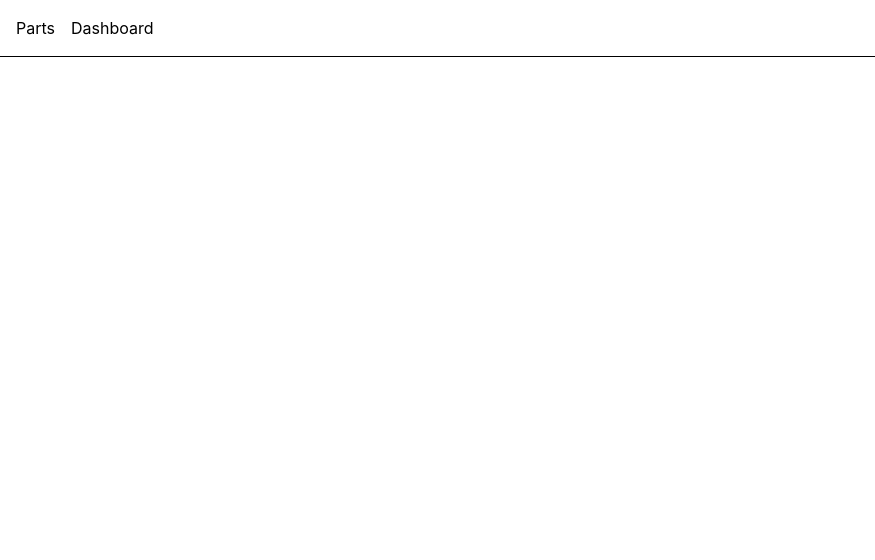
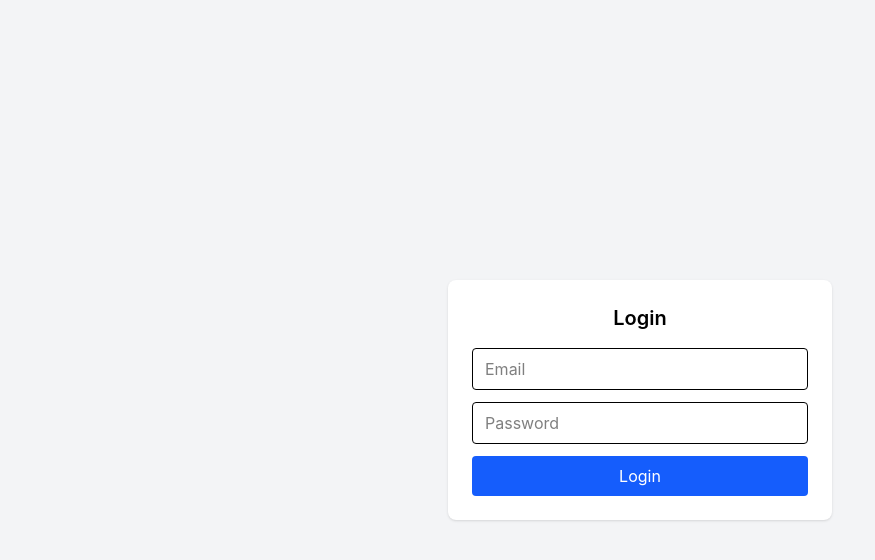
Before and after one commit to deejayzhen/InventorySys-FSDev-, a React (Vite) app in the folder frontend/: page /login in a window 1280 px wide. Before the commit this address had no page. Shown: the top 560 px of the page, without its empty margins (0-875 px from the left). Built offline with nearby package versions, Linux system fonts and the light colour scheme.

Commit message:
Add frontend login with protected routes

```diff
--- a/frontend/src/App.tsx
+++ b/frontend/src/App.tsx
@@ -1,17 +1,44 @@
-import { BrowserRouter, Link, Route, Routes } from "react-router";
+import { BrowserRouter, Link, Navigate, Route, Routes } from "react-router";
 import PartsPage from "./PartsPage";
 import Dashboard from "./Dashboard";
+import LoginPage from "./LoginPage";
+import { useAuthStore } from "./authStore";
 
 function App() {
+  const token = useAuthStore((s) => s.token);
+  const setToken = useAuthStore((s) => s.setToken);
+
   return (
     <BrowserRouter>
-      <nav className="flex gap-4 p-4 border-b">
-        <Link className="hover:underline" to="/">Parts</Link>
-        <Link className="hover:underline" to="/dashboard">Dashboard</Link>
-      </nav>
+      {token && (
+        <nav className="flex gap-4 p-4 border-b">
+          <Link className="hover:underline" to="/">
+            Parts
+          </Link>
+          <Link className="hover:underline" to="/dashboard">
+            Dashboard
+          </Link>
+          <button
+            className="ml-auto hover:underline"
+            onClick={() => setToken(null)}
+          >
+            Logout
+          </button>
+        </nav>
+      )}
       <Routes>
-        <Route path="/" element={<PartsPage />} />
-        <Route path="/dashboard" element={<Dashboard />} />
+        <Route
+          path="/login"
+          element={token ? <Navigate to="/" /> : <LoginPage />}
+        />
+        <Route
+          path="/"
+          element={token ? <PartsPage /> : <Navigate to="/login" />}
+        />
+        <Route
+          path="/dashboard"
+          element={token ? <Dashboard /> : <Navigate to="/login" />}
+        />
       </Routes>
     </BrowserRouter>
   );
--- /dev/null
+++ b/frontend/src/LoginPage.tsx
@@ -0,0 +1,61 @@
+import { useState } from "react";
+import { useMutation } from "@tanstack/react-query";
+import { useNavigate } from "react-router";
+import { login } from "./api";
+import { useAuthStore } from "./authStore";
+
+export default function LoginPage() {
+  const [email, setEmail] = useState("");
+  const [password, setPassword] = useState("");
+  const setToken = useAuthStore((s) => s.setToken);
+  const navigate = useNavigate();
+
+  const loginMutation = useMutation({
+    mutationFn: login,
+    onSuccess: (token) => {
+      setToken(token);
+      navigate("/");
+    },
+  });
+
+  const handleSubmit = (e: React.SyntheticEvent) => {
+    e.preventDefault();
+    loginMutation.mutate({ email, password });
+  };
+
+  return (
+    <div className="min-h-screen flex items-center justify-center bg-gray-100">
+      <div className="bg-white rounded-lg p-6 w-full max-w-sm shadow">
+        <h2 className="text-xl font-semibold mb-4 text-center">Login</h2>
+        <form onSubmit={handleSubmit} className="flex flex-col gap-3">
+          <input
+            type="email"
+            placeholder="Email"
+            value={email}
+            onChange={(e) => setEmail(e.target.value)}
+            className="border rounded px-3 py-2"
+            required
+          />
+          <input
+            type="password"
+            placeholder="Password"
+            value={password}
+            onChange={(e) => setPassword(e.target.value)}
+            className="border rounded px-3 py-2"
+            required
+          />
+          {loginMutation.isError && (
+            <p className="text-red-600 text-sm">Invalid email or password</p>
+          )}
+          <button
+            type="submit"
+            disabled={loginMutation.isPending}
+            className="bg-blue-600 text-white rounded py-2 hover:bg-blue-700 disabled:opacity-50"
+          >
+            {loginMutation.isPending ? "Logging in..." : "Login"}
+          </button>
+        </form>
+      </div>
+    </div>
+  );
+}
--- a/frontend/src/api.ts
+++ b/frontend/src/api.ts
@@ -1,4 +1,5 @@
 import axios from "axios";
+import { useAuthStore } from "./authStore";
 
 const api = axios.create({
   baseURL: "http://localhost:3000",
@@ -13,6 +14,25 @@ export type PcPart = {
   quantity: number;
   price: number;
   createdAt: string;
+};
+
+api.interceptors.request.use((config) => {
+  const token = useAuthStore.getState().token;
+  if (token) {
+    config.headers.Authorization = `Bearer ${token}`;
+  }
+  return config;
+});
+
+export const login = async (credentials: {
+  email: string;
+  password: string;
+}) => {
+  const response = await api.post<{ accessToken: string }>(
+    "/auth/login",
+    credentials,
+  );
+  return response.data.accessToken;
 };
 
 export const getParts = async () => {
--- /dev/null
+++ b/frontend/src/authStore.ts
@@ -0,0 +1,17 @@
+import { create } from "zustand";
+import { persist } from "zustand/middleware";
+
+type AuthState = {
+  token: string | null;
+  setToken: (token: string | null) => void;
+};
+
+export const useAuthStore = create<AuthState>()(
+  persist(
+    (set) => ({
+      token: null,
+      setToken: (token) => set({ token }),
+    }),
+    { name: "auth" },
+  ),
+);
```
